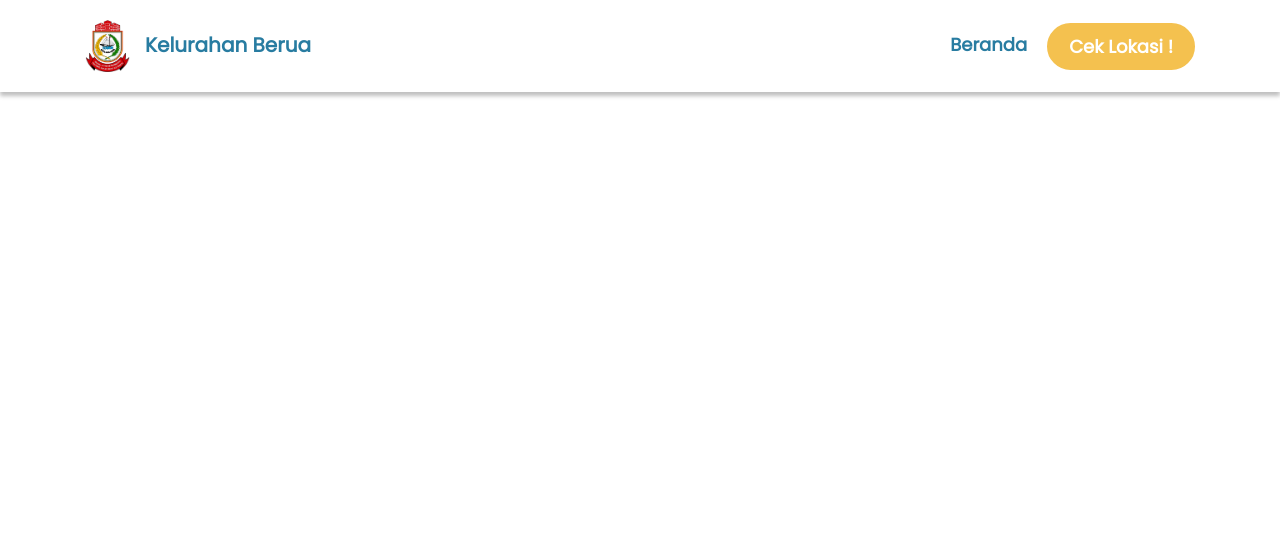
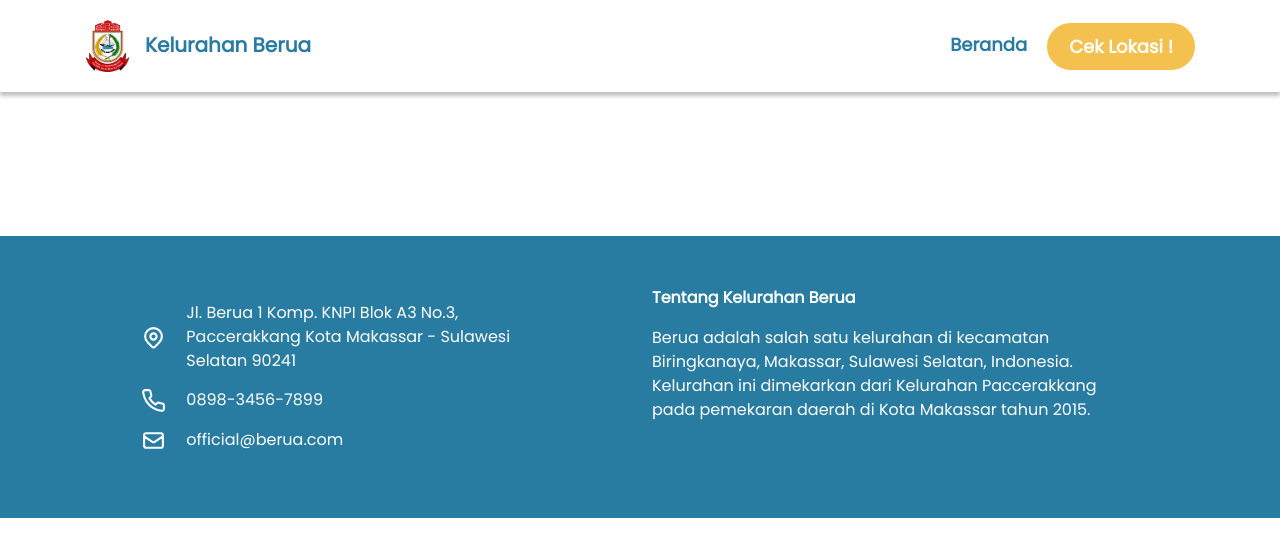
Before and after one commit to DwkLoki/profil-kelurahan-berua, a React (Create React App) app: page / in a window 1280 px wide. Shown: the top 556 px of the page. Built offline with nearby package versions, Linux system fonts and the light colour scheme.

Commit message:
slicing footer

```diff
--- a/public/index.html
+++ b/public/index.html
@@ -24,7 +24,7 @@
       work correctly both with client-side routing and a non-root public URL.
       Learn how to configure a non-root public URL by running `npm run build`.
     -->
-    <title>React App</title>
+    <title>Kelurahan Berua | Makassar</title>
   </head>
   <body>
     <noscript>You need to enable JavaScript to run this app.</noscript>
--- a/src/App.js
+++ b/src/App.js
@@ -1,9 +1,17 @@
 import TopNavbar from "./components/header/TopNavbar";
+import Footer from "./components/footer/Footer";
 
 function App() {
   return (
     <div className="base App">
       <TopNavbar />
+      <br/>
+      <br/>
+      <br/>
+      <br/>
+      <br/>
+      <br/>
+      <Footer />
     </div>
   );
 }
--- /dev/null
+++ b/src/components/footer/Footer.jsx
@@ -0,0 +1,46 @@
+import "./footer.scss";
+import { FiPhone } from "react-icons/fi";
+import { HiOutlineMail, HiOutlineLocationMarker } from "react-icons/hi";
+
+const Footer = () => {
+    return (
+        <div className='footer'>
+            <div className="container">
+                <div className="row footer-content">
+                    <div className="col-6 footer-left-side">
+                        <ul className="kelurahan-info m-0">
+                            <li className="kelurahan-info-list">
+                                <div className="row">
+                                    <div className="col-1 p-0 d-flex justify-content-center align-items-center"><HiOutlineLocationMarker size="25px" /></div>
+                                    <div className="col-9">Jl. Berua 1 Komp. KNPI Blok A3 No.3, Paccerakkang Kota Makassar - Sulawesi Selatan 90241</div>
+                                </div>
+                            </li>
+                            <li className="kelurahan-info-list">
+                                <div className="row">
+                                    <div className="col-1 p-0 d-flex justify-content-center align-items-center"><FiPhone size="25px" /></div>
+                                    <div className="col-11">0898-3456-7899</div>
+                                </div>
+                            </li>
+                            <li className="kelurahan-info-list">
+                                <div className="row">
+                                    <div className="col-1 p-0 d-flex justify-content-center align-items-center"><HiOutlineMail size="25px" /></div>
+                                    <div className="col-11">official@berua.com</div>
+                                </div>
+                            </li>
+                        </ul>
+                    </div>
+                    <div className="col-6 footer-right-side">
+                        <p style={{ fontWeight: "700" }}>Tentang Kelurahan Berua</p>
+                        <p className="my-0">Berua adalah salah satu kelurahan di kecamatan Biringkanaya,
+                        Makassar, Sulawesi Selatan, Indonesia.
+                        Kelurahan ini dimekarkan dari Kelurahan Paccerakkang
+                        pada pemekaran daerah di Kota Makassar tahun 2015.
+                        </p>
+                    </div>
+                </div>
+            </div>
+        </div>
+    )
+}
+
+export default Footer
--- /dev/null
+++ b/src/components/footer/footer.scss
@@ -0,0 +1,24 @@
+@import "../../assets/scss/variables";
+
+.footer {
+    background-color: $primaryColor;
+    color: white;
+
+    .footer-content {
+        margin: 0px 50px;
+        padding: 50px 0px;
+
+        .footer-left-side {
+            .kelurahan-info {
+                list-style-type: none;
+                padding-left: 0;
+
+                .kelurahan-info-list {
+                    margin: 15px 0px;
+                }
+            }
+        }
+
+        .footer-right-side {}
+    }
+}
```
